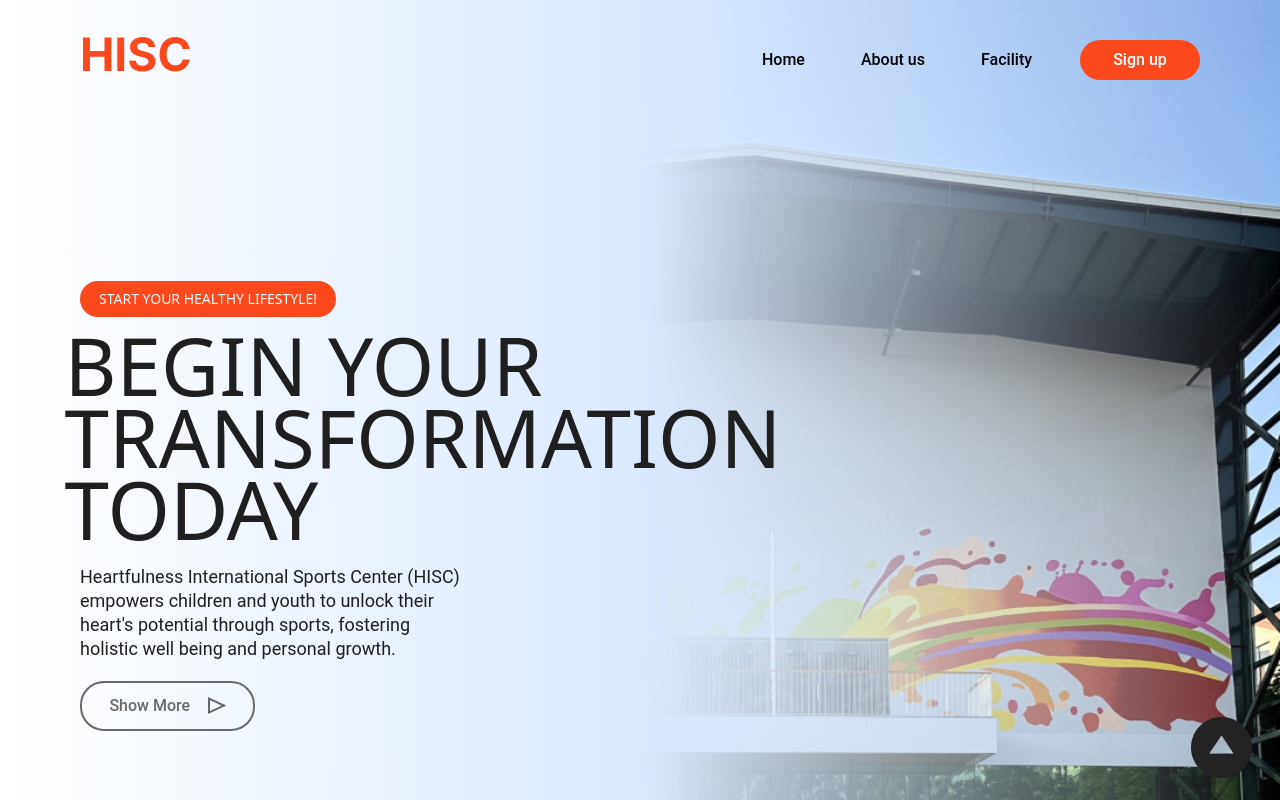
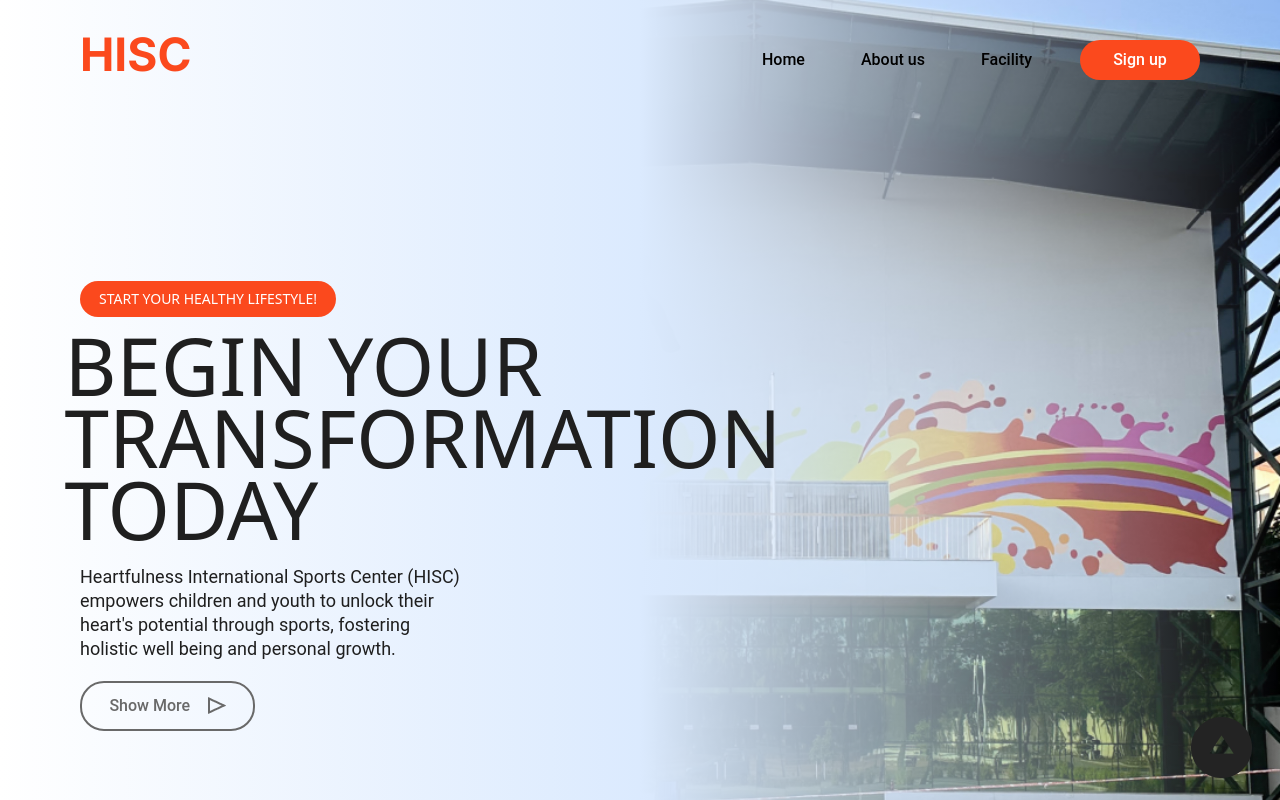
Before and after one commit to Faizanuddinsyed/faizanpro, a Next.js app: page / in a window 1280 px wide. Shown: the top 800 px of the page. Built offline with nearby package versions, Linux system fonts and the light colour scheme.

Commit message:
On branch master  Your branch is up to date with 'origin/master'.
 Changes to be committed:
	modified:   app/page.js

```diff
--- a/app/page.js
+++ b/app/page.js
@@ -8,7 +8,7 @@ import { FaPlay } from 'react-icons/fa';
 export default function Home() {
   return (
     <div>
-        <div class="bg-no-repeat   bg-contain h-[900px] md:bg-cover  bg-[url('../public/background.jpg')]">
+        <div class="bg-no-repeat   bg-contain h-[900px] md:bg-cover md:bg-right  bg-[url('../public/background.jpg')]">
           <div class=" h-[900px] bg-gradient-to-b from-white via-transparent to-transparent  md:bg-gradient-to-r md:from-white md:to-transparent md:via-blue-100 ">
             <div className="ml-10 mr-10 sm:ml-10 sm:mr-10 md:ml-20 md:mr-20 " >
 
```
